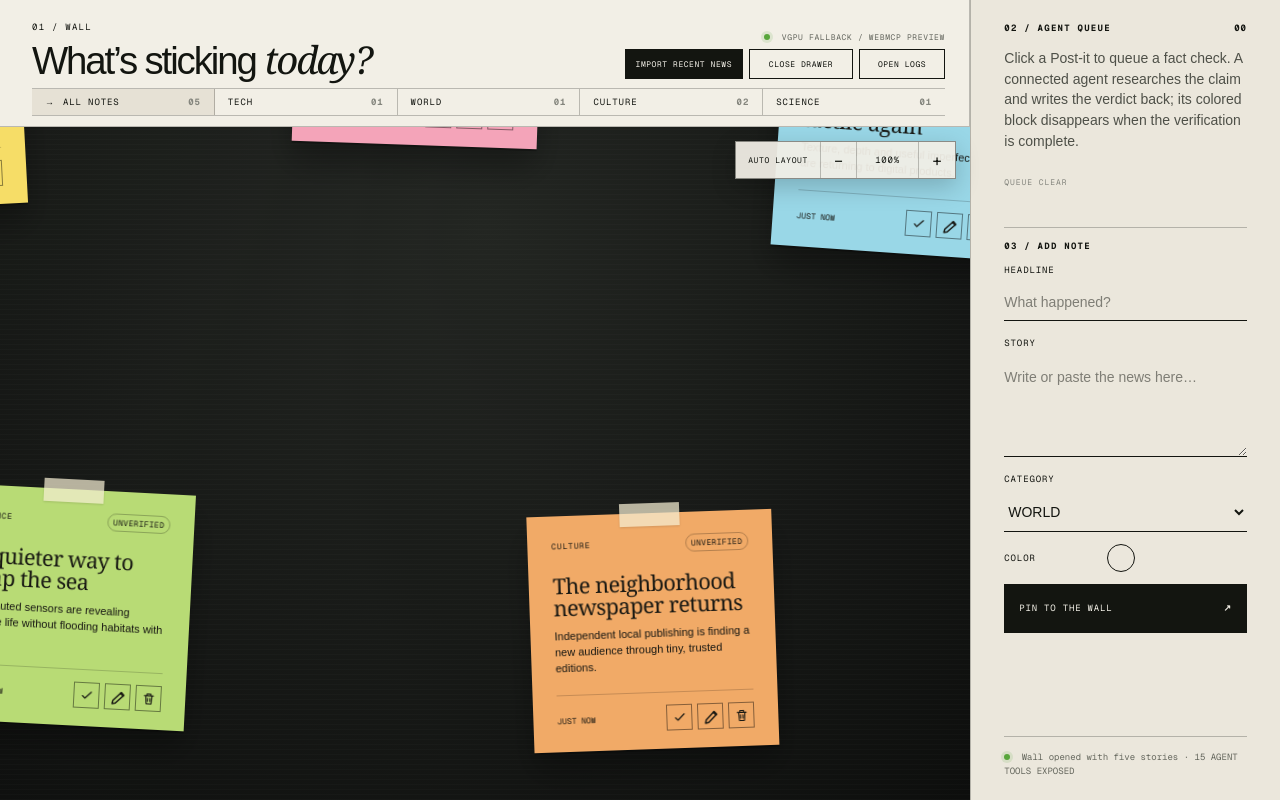
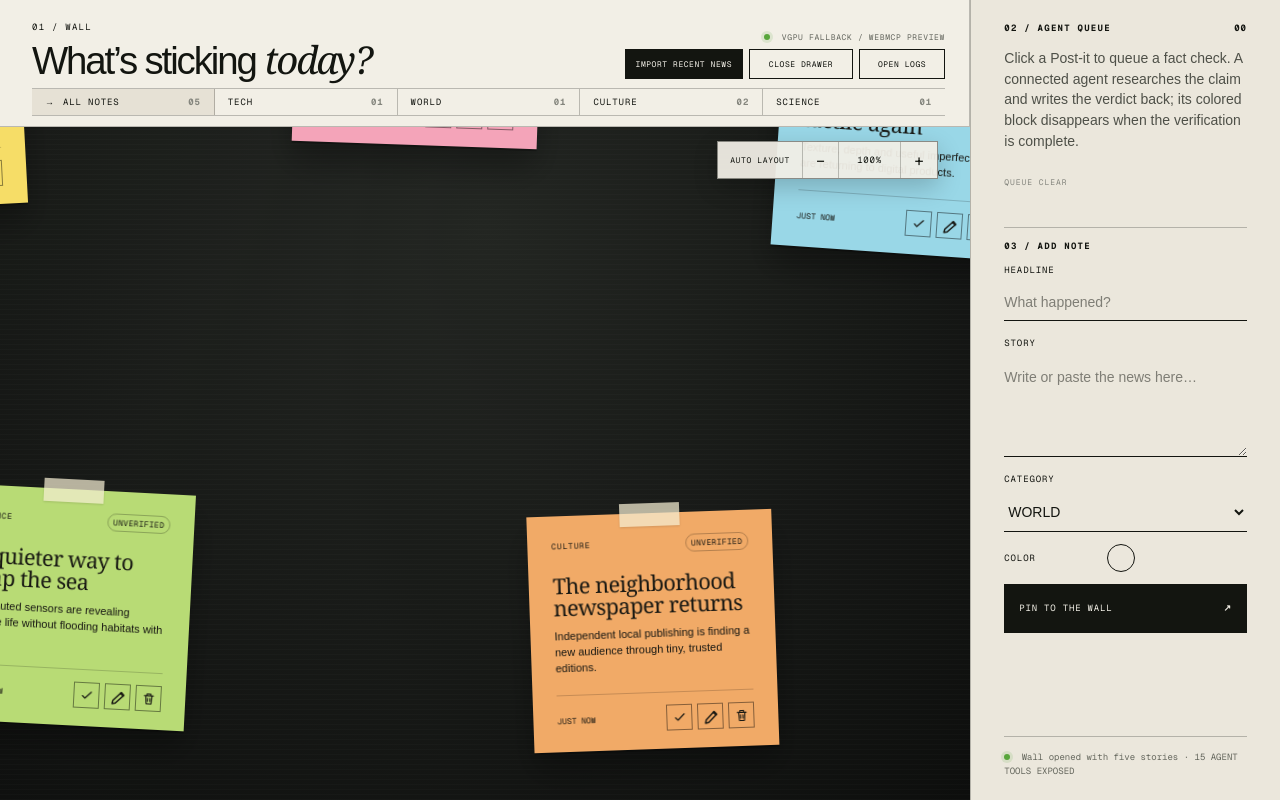
Before and after one commit to aletheia/the-daily-wall, a Next.js app: page / in a window 1280 px wide. Built offline with nearby package versions, Linux system fonts and the light colour scheme.

Commit message:
Inset zoom controls from the scrollbar

```diff
--- a/app/globals.css
+++ b/app/globals.css
@@ -50,7 +50,7 @@ button { cursor: pointer; }
 .board-world { position: absolute; inset: 0 auto auto 0; background: radial-gradient(circle at 32% 24%, #252824, #0c0d0c 70%), repeating-linear-gradient(87deg, rgba(255,255,255,.018) 0 1px, transparent 1px 4px), var(--board); transform-origin: 0 0; }
 .board-world canvas { position: absolute; inset: 0; width: 100%; height: 100%; opacity: .78; background: radial-gradient(circle at 50% 30%, #252824, #0c0d0c 70%); }
 .board-world::after { content: ''; position: absolute; inset: 0; pointer-events: none; background: repeating-linear-gradient(0deg, rgba(255,255,255,.015) 0 1px, transparent 1px 5px); mix-blend-mode: screen; }
-.zoom-controls { position: absolute; z-index: 60; top: 14px; right: 14px; width: max-content; display: flex; background: rgba(242,239,230,.94); border: 1px solid rgba(19,21,16,.45); box-shadow: 0 8px 24px rgba(0,0,0,.2); }
+.zoom-controls { position: absolute; z-index: 60; top: 14px; right: 32px; width: max-content; display: flex; background: rgba(242,239,230,.94); border: 1px solid rgba(19,21,16,.45); box-shadow: 0 8px 24px rgba(0,0,0,.2); }
 .zoom-controls button { min-width: 36px; height: 36px; border: 0; border-right: 1px solid rgba(19,21,16,.25); background: transparent; font: 16px var(--font-geist-mono), monospace; }
 .zoom-controls button:last-child { border-right: 0; }
 .zoom-controls .zoom-readout { min-width: 62px; font-size: 9px; letter-spacing: .08em; }
```
